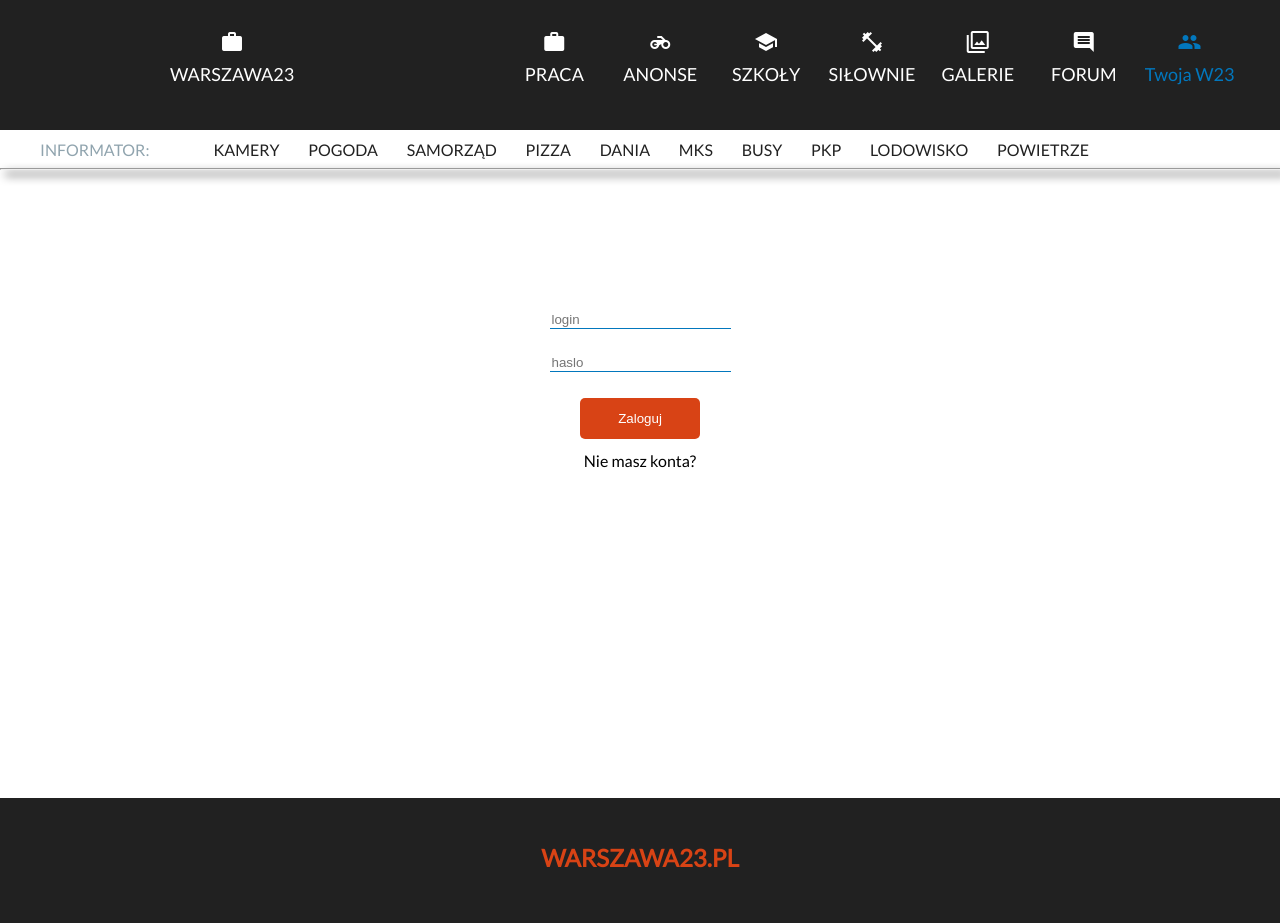
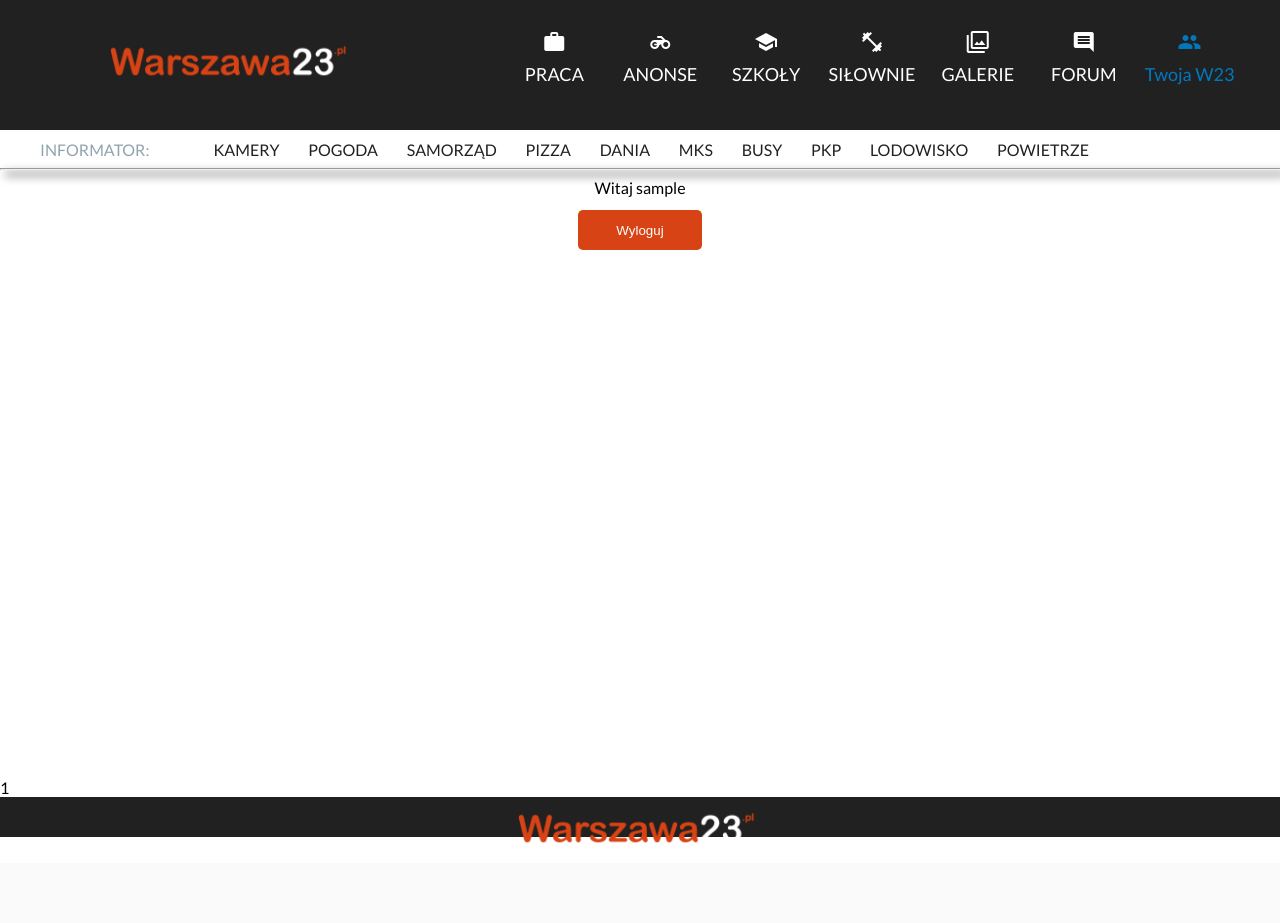
Before and after one commit to minecros/warszawa23, a PHP site: page /logowanie.php in a window 1280 px wide. After the commit the page ends 843 px from the top, so only its background shows below. Run offline with PHP 8.4, Linux system fonts and the light colour scheme; the visitor is signed in with stand-in values (Sample User, id 1).

Commit message:
poprawienie skryptow logowania i rejestracji, dodanie logo

```diff
--- a/index.php
+++ b/index.php
@@ -19,7 +19,7 @@
 
 
             <ul class="menu">
-                <li><label><a href="index.php"><i class="material-icons">work</i><br>WARSZAWA23</a></label></li>
+                <li><label><a href="index.php"><img src="grafika/logo.png" width="250px" ></a></label></li>
                 <li><a href="index.php"><i class="material-icons">work</i><br>PRACA</a></li>
                 <li><a href="index.php"><i class="material-icons">motorcycle</i><br>ANONSE</a></li>
                 <li><a href="index.php"><i class="material-icons">school</i><br>SZKOŁY</a></li>
@@ -86,7 +86,7 @@
     </aside>
 
     <footer>
-        <h2>WARSZAWA23.PL</h2>
+        <img src="grafika/logo.png" width="250px" >
 
     </footer>
 </body>
--- a/logowanie.php
+++ b/logowanie.php
@@ -21,7 +21,7 @@
 
 
             <ul class="menu">
-                <li><label><a href="index.php"><i class="material-icons">work</i><br>WARSZAWA23</a></label></li>
+                <li><label><a href="index.php"><img src="grafika/logo.png" width="250px" ></a></label></li>
                 <li><a href="index.php"><i class="material-icons">work</i><br>PRACA</a></li>
                 <li><a href="index.php"><i class="material-icons">motorcycle</i><br>ANONSE</a></li>
                 <li><a href="index.php"><i class="material-icons">school</i><br>SZKOŁY</a></li>
@@ -49,13 +49,28 @@
         <hr>
     </div>
 
+    <div style="height:600px; text-align:center;">
     <?php
+        session_start();
 
         if(isset($_SESSION['login'])){
 
             //gdy uzytkownik jest juz zalogowany
 
+            echo 'Witaj '.$_SESSION['login'].'<br>';
+            ?>
+    <form name="wyloguj" method="post">
+    <input type="submit" value="Wyloguj" name="wyloguj">
+    </form>
+    </div>
 
+    <?php
+            if(isset($_POST['wyloguj'])){
+
+                unset($_SESSION['login']);
+                header("Location: logowanie.php");
+
+            }
 
         }else{
 
@@ -82,9 +97,9 @@
         }
 
 
-    if(isset($_SESSION['e_login'])){
+    if(isset($_SESSION['udana_rejestracja'])){
 
-            echo '<div id="komunikat">'.$_SESSION['udaana_rejestracja'].'</div>';
+            echo '<div id="komunikat">'.$_SESSION['udana_rejestracja'].'</div>';
             unset($_SESSION['udana_rejestracja']);
     }
 
@@ -93,7 +108,7 @@
 
 
     <footer>
-        <h2>WARSZAWA23.PL</h2>
+        <img src="grafika/logo.png" width="250px" >
 
     </footer>
 </body>
--- a/style/logowanie.css
+++ b/style/logowanie.css
@@ -30,3 +30,8 @@
     text-decoration: none;
     color:black;
 }
+#zalogowany {
+
+    height:1000px;
+    color: red;
+}
--- a/style/style.css
+++ b/style/style.css
@@ -136,11 +136,11 @@
 
     clear:both;
     width:100%;
-    height:100px;
+    height:40px;
     margin:0;
     background-color:#212121;
     color: #d84315;
     text-align:center;
-    padding-top:25px;
+    padding-top:0;
 
 }
```
Also changed, not shown: rejestracja.php (+2 -26 lines), skrypty/logowanie_skrypt.php (+10 -3 lines), skrypty/rejestracja_skrypt.php (+18 -6 lines), grafika/logo.png (added), 1 other file.
